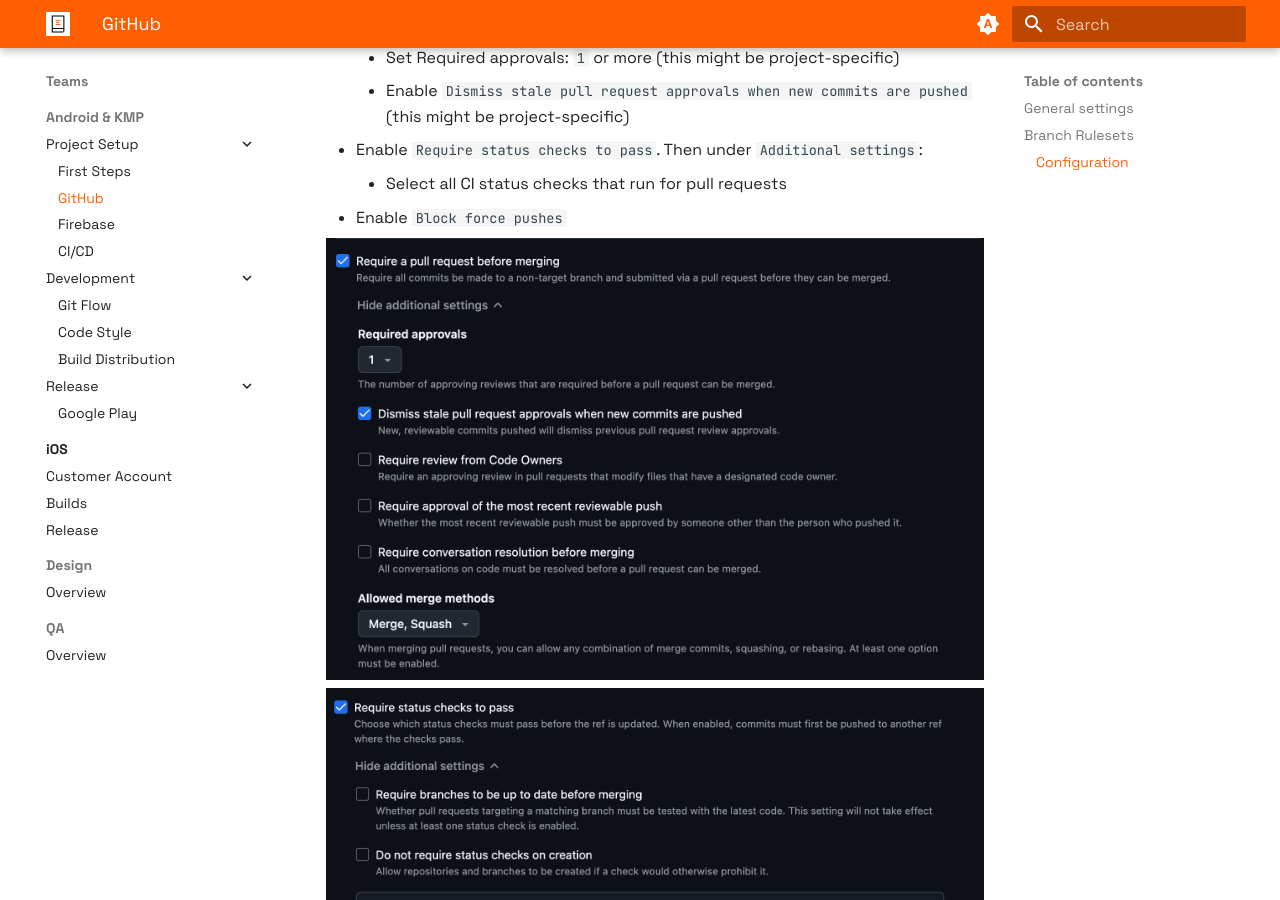
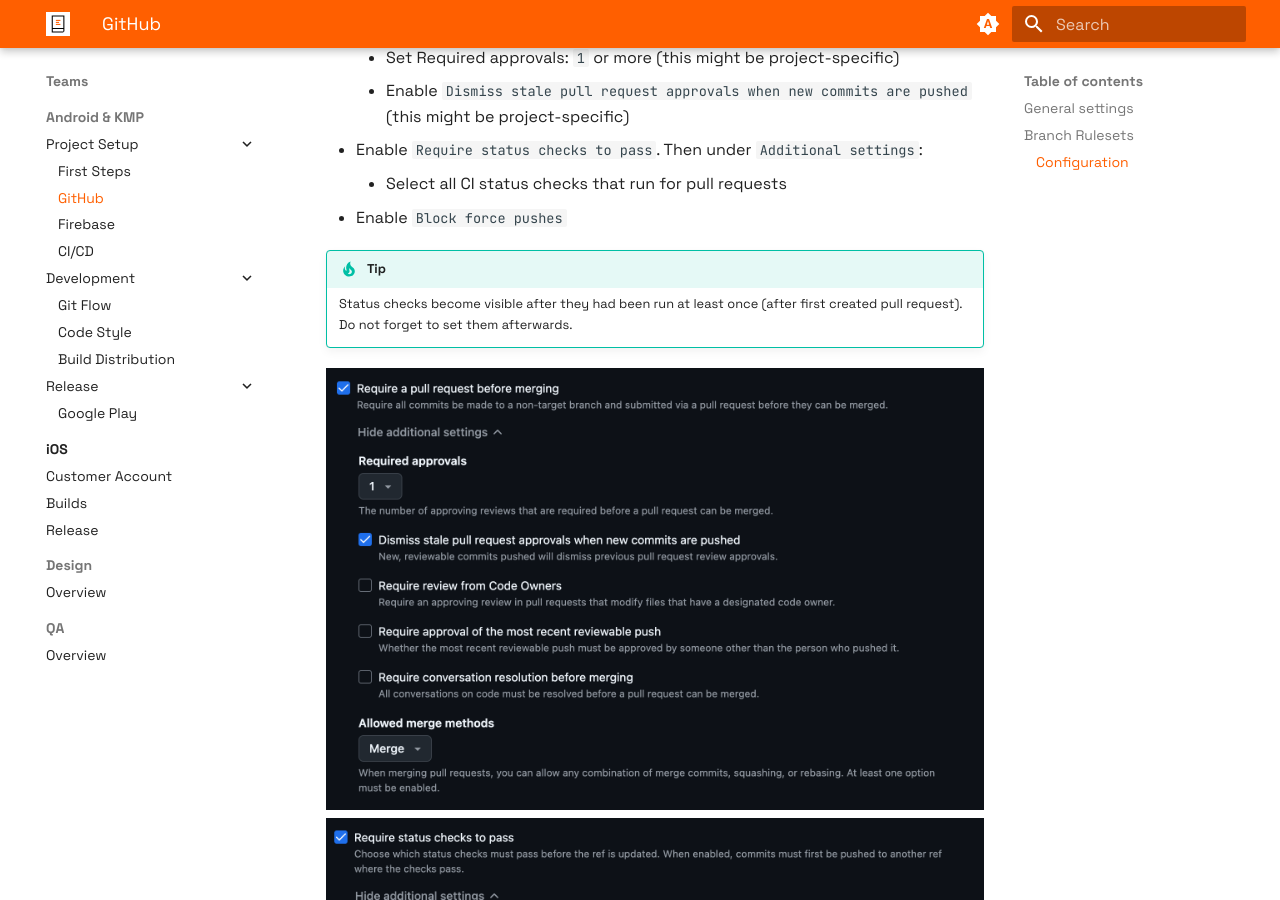
Before and after one commit to futuredapp/Engineering-Handbook, an MkDocs documentation site: the page built from docs/Teams/android/project_setup/10_github.md, in a window 1280 px wide and 900 px high, scrolled down 2578 px. Built offline with MkDocs 1.6.1 and Material for MkDocs 9.7.7, drawn with Linux system fonts in a browser that asks for light colours.

Commit message:
Update screenshot and add tip

```diff
--- a/docs/Teams/android/project_setup/10_github.md
+++ b/docs/Teams/android/project_setup/10_github.md
@@ -43,10 +43,12 @@
     - Enable `Require a pull request before merging`. Then under `Additional settings`:
         - Set Required approvals: `1` or more (this might be project-specific)
         - Enable `Dismiss stale pull request approvals when new commits are pushed` (this might be project-specific)
-
     - Enable `Require status checks to pass`. Then under `Additional settings`:
         - Select all CI status checks that run for pull requests
     - Enable `Block force pushes`
 
+    !!! tip
+        Status checks become visible after they had been run at least once (after first created pull request). Do not forget to set them afterwards.
+
     ![](../../../assets/android/android_github_protection_prs.png)
     ![](../../../assets/android/android_github_protection_ci.png)
```
Also changed, not shown: docs/assets/android/android_github_protection_prs.png.
